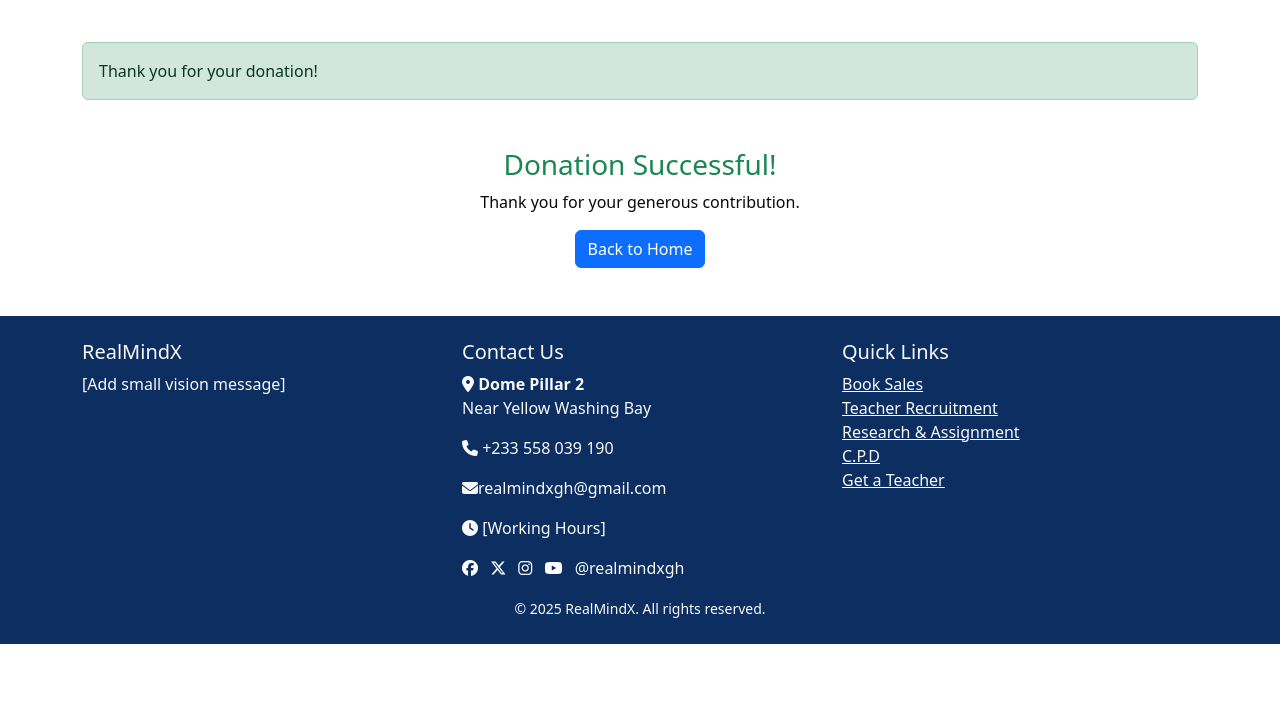
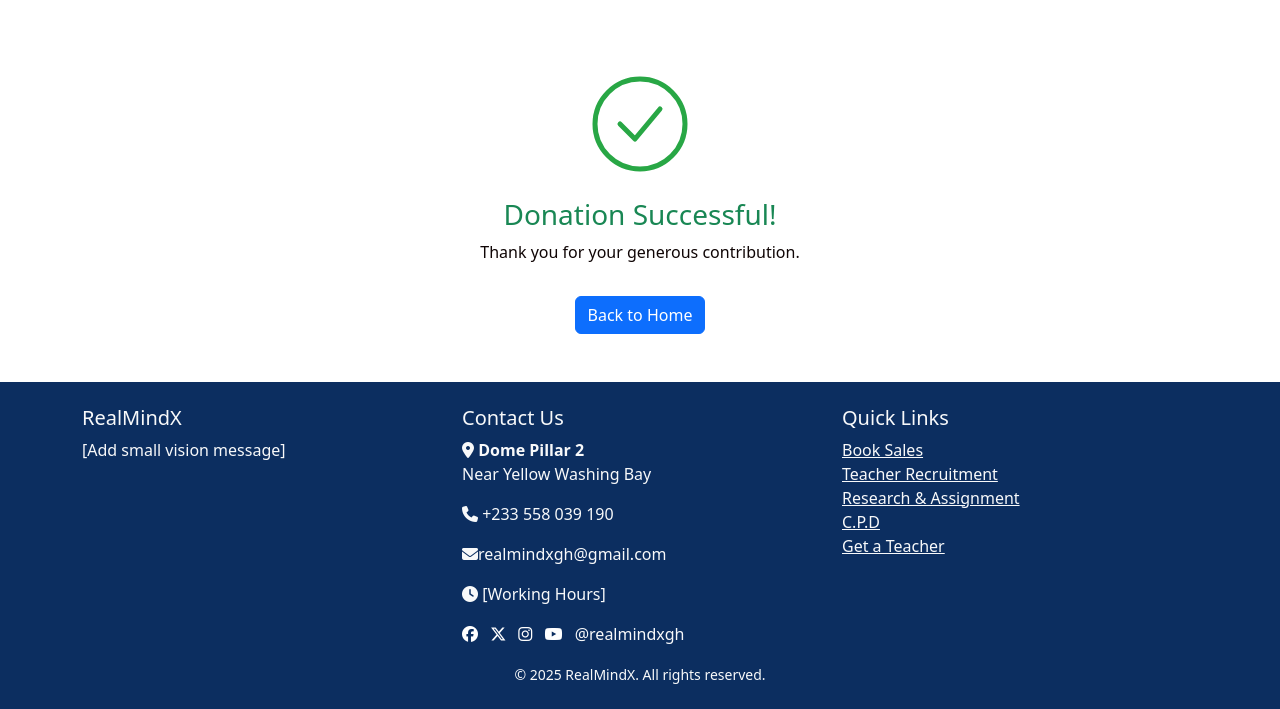
Before and after one commit to EmmanuelDanso1/learning_platform, a Flask app: page /donation-success in a window 1280 px wide. Shown: the part 78-787 px from the top of the page. Run offline with Flask 3, Linux system fonts and the light colour scheme; some libraries are stand-ins or nearby versions.

Commit message:
updated the donate success route

```diff
--- a/routes.py
+++ b/routes.py
@@ -231,8 +231,6 @@ def donate():
 
 @app.route('/donation-success')
 def donation_success():
-    # Add your webhook or verification later if needed
-    flash("Thank you for your donation!", "success")
     return render_template('donation_success.html')
 
 @app.route('/user/signup', methods=['GET', 'POST'])
--- a/templates/donation_success.html
+++ b/templates/donation_success.html
@@ -1,8 +1,16 @@
 {% extends "index.html" %}
 {% block content %}
 <div class="container mt-5 text-center">
+    <!-- SVG Success Icon -->
+    <div class="mb-4">
+        <svg width="100" height="100" viewBox="0 0 100 100" class="mx-auto text-success">
+            <circle cx="50" cy="50" r="45" stroke="#28a745" stroke-width="5" fill="none" />
+            <path d="M30 50 L45 65 L70 35" stroke="#28a745" stroke-width="5" fill="none" stroke-linecap="round" stroke-linejoin="round"/>
+        </svg>
+    </div>
+
     <h3 class="text-success">Donation Successful!</h3>
     <p>Thank you for your generous contribution.</p>
-    <a href="{{ url_for('home') }}" class="btn btn-primary">Back to Home</a>
+    <a href="{{ url_for('home') }}" class="btn btn-primary mt-3">Back to Home</a>
 </div>
 {% endblock %}
```
Also changed, not shown: instance/platform.db.
